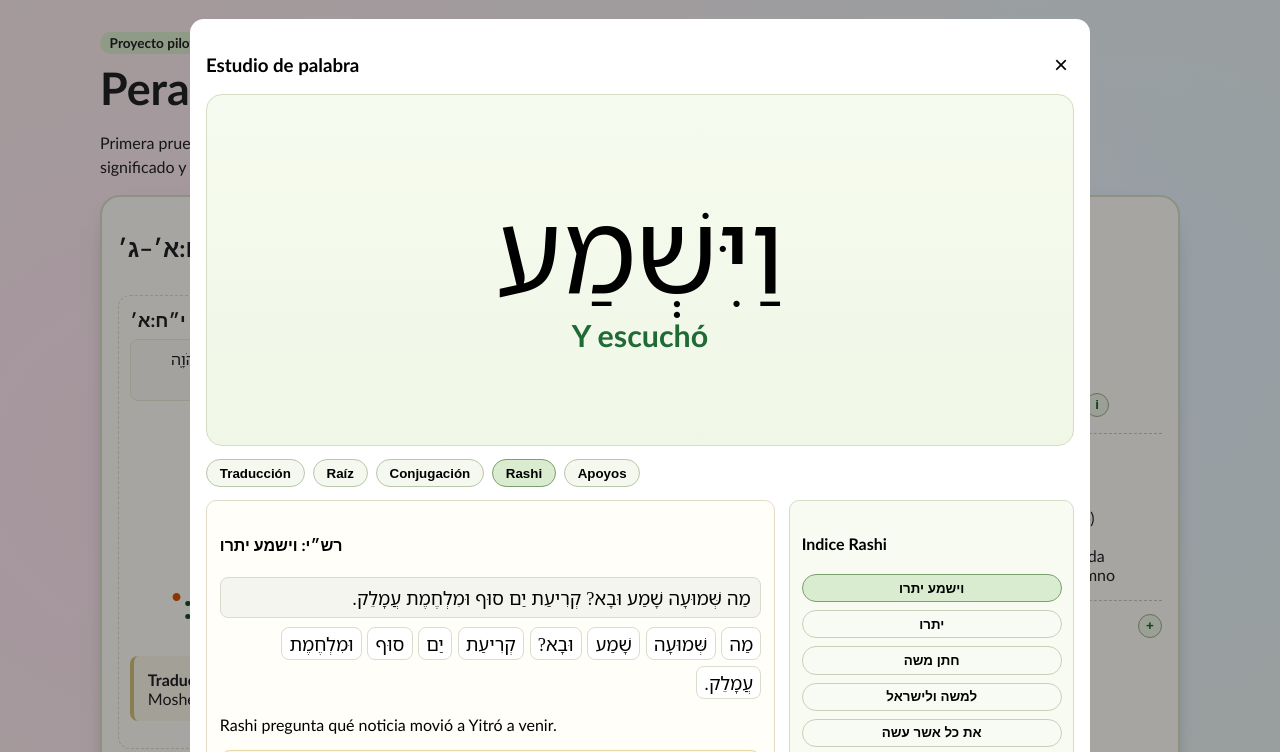
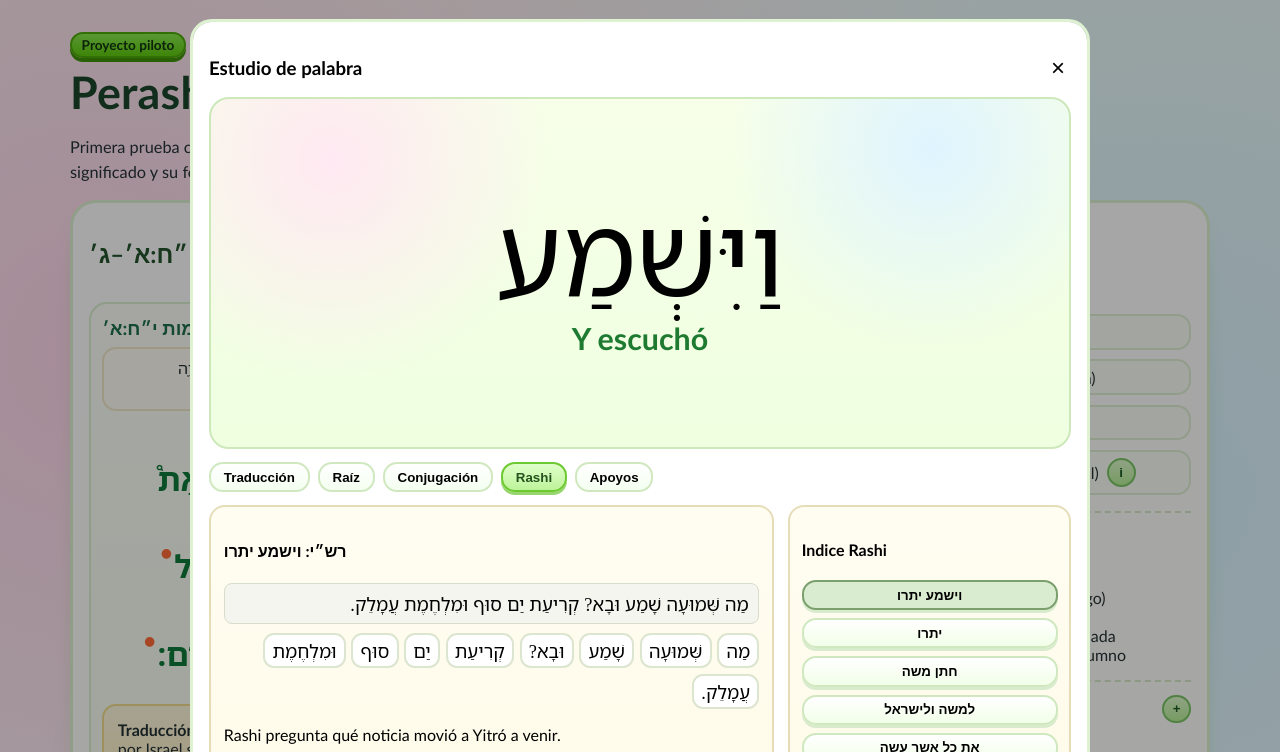
Before and after one commit to foniafonia/torah-para-abraham, a website: page index.html in a window 1280 px wide. Both pictures are taken after a click on the button "וַיִּשְׁמַ֞ע". Shown: the top 752 px of the page. Drawn offline with Linux system fonts and the light colour scheme.

Commit message:
Rediseño visual infantil estilo Duolingo y ajustes de gamificación

```diff
--- a/script.js
+++ b/script.js
@@ -1023,6 +1023,19 @@ const literalGlossary = {
   "שקול": { literal: "equivale / pesa como", note: "Comparación de valor." },
 };
 
+function toLearningPair(data) {
+  if (!data) {
+    return {
+      literal: "Traducción literal pendiente",
+      nonLiteral: "Idea pendiente: la añadimos en la siguiente capa.",
+    };
+  }
+  return {
+    literal: data.literal || "Traducción literal pendiente",
+    nonLiteral: data.nonLiteral || data.note || "Idea no literal pendiente.",
+  };
+}
+
 function normalizeHebrewToken(token) {
   return token
     .replace(TEAMIM_REGEX, "")
@@ -1363,9 +1376,10 @@ function setRashi(rashiId) {
     btn.addEventListener("click", () => {
       rashiHebrewText.querySelectorAll(".rashi-word-btn").forEach((w) => w.classList.remove("active"));
       btn.classList.add("active");
-      const data = literalGlossary[clean] || normalizedLiteralGlossary[clean] || { literal: "Traducción literal pendiente", note: "La añadimos en la siguiente capa." };
-      rashiLiteralFront.innerHTML = `<strong>${clean}</strong> = ${data.literal}`;
-      rashiLiteralBack.textContent = data.note;
+      const raw = literalGlossary[clean] || normalizedLiteralGlossary[clean] || null;
+      const data = toLearningPair(raw);
+      rashiLiteralFront.innerHTML = `<strong>${clean}</strong> · <strong>Literal:</strong> ${data.literal}`;
+      rashiLiteralBack.textContent = `No literal (idea): ${data.nonLiteral}`;
       rashiLiteralCard.classList.remove("flipped");
     });
     rashiHebrewText.appendChild(btn);
--- a/styles.css
+++ b/styles.css
@@ -830,3 +830,281 @@ body {
     grid-template-columns: 1fr 1fr;
   }
 }
+
+/* Duolingo-style playful override layer */
+@import url("https://fonts.googleapis.com/css2?family=Nunito:wght@600;700;800;900&display=swap");
+
+:root {
+  --duo-green: #58cc02;
+  --duo-green-dark: #46a302;
+  --duo-blue: #1cb0f6;
+  --duo-yellow: #ffd900;
+  --duo-pink: #ff6ea8;
+  --duo-purple: #ce82ff;
+  --duo-ink: #243233;
+  --duo-cream: #fffdf6;
+}
+
+body {
+  font-family: "Nunito", "Avenir Next", "Trebuchet MS", sans-serif;
+  color: var(--duo-ink);
+  background:
+    radial-gradient(circle at 8% 10%, #ffd6ea 0, transparent 28%),
+    radial-gradient(circle at 90% 14%, #d8f3ff 0, transparent 27%),
+    radial-gradient(circle at 72% 88%, #e2ffd7 0, transparent 26%),
+    radial-gradient(circle at 20% 82%, #fff3bf 0, transparent 25%),
+    linear-gradient(160deg, #f7fff2, #f2fbff 50%, #fffaf0);
+}
+
+.page {
+  width: min(1140px, 93vw);
+}
+
+.hero h1 {
+  font-weight: 900;
+  color: #19462a;
+  letter-spacing: 0.2px;
+}
+
+.tag {
+  background: linear-gradient(180deg, #88e94f, #5fcc0d);
+  color: #12350e;
+  border: 2px solid #4daa0a;
+  box-shadow: 0 4px 0 #3f9208;
+}
+
+.subtitle {
+  font-size: 1.02rem;
+}
+
+.card {
+  border: 3px solid #ddf0d0;
+  border-radius: 26px;
+  background: linear-gradient(180deg, #ffffff, var(--duo-cream));
+  box-shadow: 0 10px 0 #d8ebcd, 0 20px 34px -25px #5f9a5b;
+}
+
+.card-head h2 {
+  font-weight: 900;
+  color: #24542d;
+}
+
+.badge {
+  background: linear-gradient(180deg, #fff59b, #ffe16c);
+  border: 2px solid #f5c942;
+  color: #5d4800;
+  box-shadow: 0 3px 0 #e6ba32;
+  font-weight: 900;
+}
+
+.pasuk-block {
+  border: 2px solid #dbefcf;
+  border-radius: 18px;
+  background: linear-gradient(180deg, #fdfff9, #f8fff1);
+  box-shadow: inset 0 -2px 0 #eaf6de;
+}
+
+.pasuk-block h3 {
+  color: #1d6f4b;
+  font-weight: 900;
+}
+
+.pasuk-plain {
+  border: 2px solid #f0e8c9;
+  border-radius: 14px;
+  background: #fffdf4;
+}
+
+.translation {
+  border-left: 0;
+  border: 2px solid #f1dd8f;
+  border-radius: 14px;
+  background: linear-gradient(180deg, #fff9de, #fff2c7);
+}
+
+.clickable {
+  color: #0f7b3a;
+  border: 2px solid transparent;
+  border-radius: 10px;
+  padding: 0.08rem 0.3rem;
+  transition: transform 0.08s ease, background 0.12s ease;
+}
+
+.clickable:hover,
+.clickable:focus-visible {
+  transform: translateY(-1px);
+  background: #edffd8;
+  border-color: #bce89f;
+  outline: none;
+}
+
+.word.has-rashi::after {
+  color: #ff6c37;
+  font-size: 1.1em;
+}
+
+.toggle {
+  border: 2px solid #e0efd5;
+  border-radius: 14px;
+  padding: 0.4rem 0.55rem;
+  background: #fafff5;
+}
+
+.legend-btn {
+  width: 1.8rem;
+  height: 1.8rem;
+  border: 2px solid #7bc665;
+  background: linear-gradient(180deg, #dcf9cb, #b7ee97);
+  color: #1f5b24;
+  font-weight: 900;
+}
+
+.roadmap,
+.live-corrections {
+  border-top: 2px dashed #d7e9ca;
+}
+
+.live-panel {
+  border: 2px solid #d4ebc2;
+  border-radius: 14px;
+  background: linear-gradient(180deg, #fbfff8, #f2ffe8);
+}
+
+.live-actions button,
+.chip-btn,
+.rashi-item,
+.tab-btn {
+  border: 2px solid #d0e8c0;
+  border-radius: 14px;
+  font-weight: 900;
+}
+
+.live-actions button,
+.chip-btn,
+.rashi-item {
+  background: linear-gradient(180deg, #ffffff, #f2ffe8);
+  box-shadow: 0 3px 0 #d8ebcd;
+}
+
+.tab-btn {
+  background: linear-gradient(180deg, #ffffff, #f4fff0);
+}
+
+.tab-btn.active {
+  border-color: #6cca30;
+  background: linear-gradient(180deg, #dfffca, #bef39a);
+  color: #255320;
+  box-shadow: 0 3px 0 #97d56d;
+}
+
+.word-dialog {
+  border-radius: 22px;
+  border: 3px solid #def1d1;
+}
+
+.word-hero {
+  border: 2px solid #cde8ba;
+  border-radius: 20px;
+  background:
+    radial-gradient(circle at 14% 18%, #ffe8f2, transparent 28%),
+    radial-gradient(circle at 84% 14%, #dff4ff, transparent 26%),
+    linear-gradient(180deg, #f7ffe9 0%, #efffe0 100%);
+}
+
+.word-hero-es {
+  color: #1f7a31;
+  font-weight: 900;
+}
+
+.flip-face {
+  border: 2px solid #d9ebcf;
+  border-radius: 16px;
+}
+
+.flip-face.back {
+  background: linear-gradient(180deg, #e9f7ff, #dbf2ff);
+}
+
+.flip-btn {
+  background: linear-gradient(180deg, var(--duo-green), var(--duo-green-dark));
+  border: 2px solid #3f9502;
+  border-radius: 14px;
+  box-shadow: 0 4px 0 #3e9302;
+  font-weight: 900;
+}
+
+.secondary-btn {
+  background: linear-gradient(180deg, var(--duo-blue), #1099d7);
+  border-color: #0e89bf;
+  box-shadow: 0 4px 0 #0f83b4;
+}
+
+.mini-table,
+.rashi-main,
+.rashi-index,
+.timeline-detail {
+  border: 2px solid #e6ddb8;
+  border-radius: 16px;
+  background: linear-gradient(180deg, #fffdf2, #fff8dc);
+}
+
+.timeline-step {
+  border: 2px solid #d5ebc6;
+  border-radius: 14px;
+  background: linear-gradient(180deg, #fff, #f2ffe7);
+  box-shadow: 0 4px 0 #d6ecc9;
+}
+
+.timeline-step.active {
+  border-color: #7fd443;
+  background: linear-gradient(180deg, #e5ffcf, #cdf9aa);
+  box-shadow: 0 4px 0 #9ddd71;
+}
+
+.rashi-word-btn {
+  border: 2px solid #dce5cf;
+  border-radius: 11px;
+  background: #fff;
+}
+
+.rashi-word-btn:hover,
+.rashi-word-btn.active {
+  border-color: #f2c765;
+  background: #fff2c8;
+}
+
+.quiz-option.good {
+  border-color: #78c553;
+  background: #e7ffd9;
+}
+
+.quiz-option.bad {
+  border-color: #f2a0a0;
+  background: #ffe0e0;
+}
+
+.xp-track {
+  border: 2px solid #b9de9c;
+  background: #edf8e4;
+  height: 16px;
+}
+
+.xp-fill {
+  background: linear-gradient(90deg, #67d712, #9cef55);
+}
+
+.kid-note {
+  border: 2px solid #bde0fb;
+  background: linear-gradient(180deg, #eff8ff, #e1f1ff);
+  border-radius: 14px;
+}
+
+@media (max-width: 880px) {
+  .card {
+    border-radius: 20px;
+    padding: 0.85rem;
+  }
+  .word-hero {
+    min-height: 34vh;
+  }
+}
```
